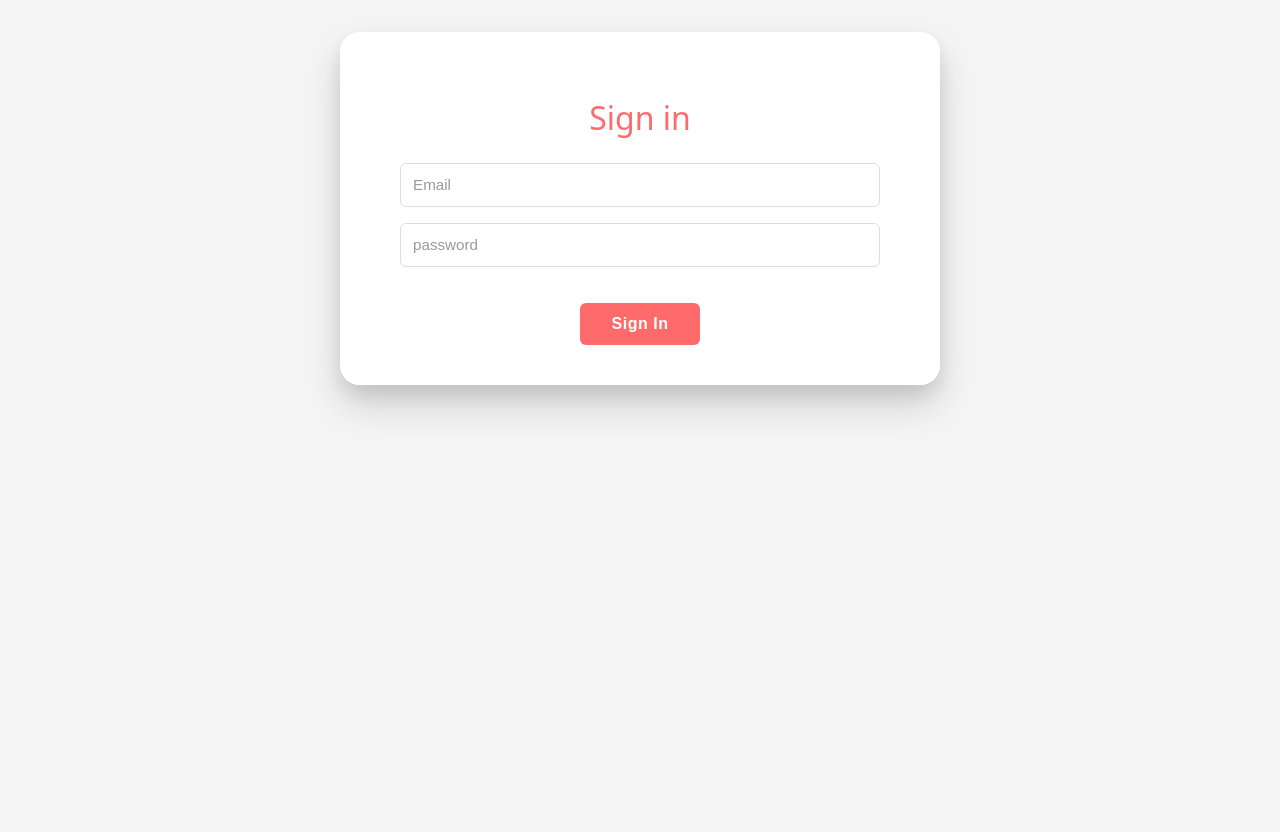
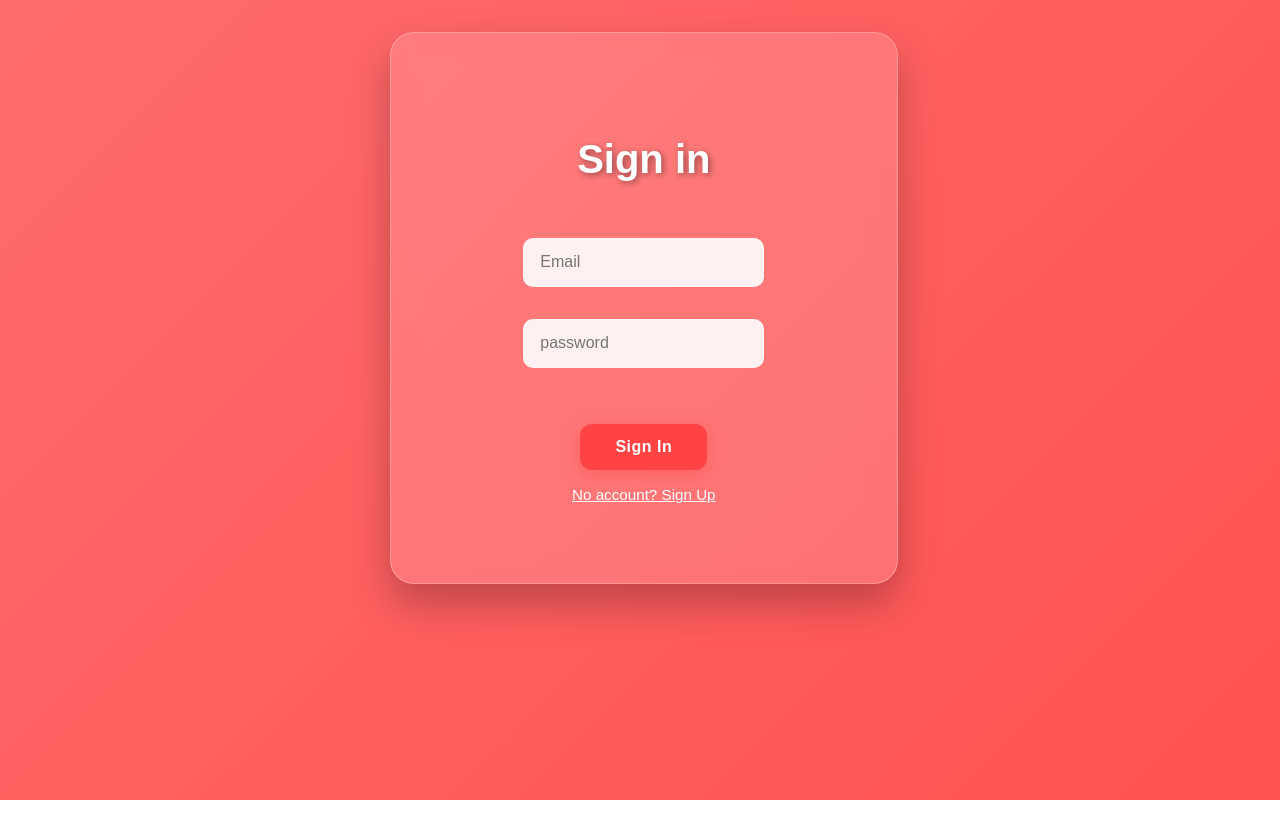
Before and after one commit to Ali-Khan04/FocusBoard, a React (Vite) app: page /signIn in a window 1280 px wide. After the commit the page ends 800 px from the top, so only its background shows below. Built offline with nearby package versions, Linux system fonts and the light colour scheme.

Commit message:
style: align auth pages with welcome page design

```diff
--- a/src/CSS/signUp.css
+++ b/src/CSS/signUp.css
@@ -1,36 +1,55 @@
+body {
+  margin: 0;
+  min-height: 100vh;
+  display: flex;
+  justify-content: center;
+  align-items: center;
+  background: linear-gradient(135deg, #ff6b6b, #ff5252);
+  font-family: "Arial", sans-serif;
+}
+
 .sign-up-container,
 .sign-in-container {
   display: flex;
   flex-direction: column;
   justify-content: center;
   align-items: center;
+  padding: 5rem 8rem;
+  background: rgba(255, 255, 255, 0.15);
+  backdrop-filter: blur(12px);
+  border-radius: 24px;
+  box-shadow: 0 20px 40px rgba(0, 0, 0, 0.25);
+  border: 1px solid rgba(255, 255, 255, 0.25);
+  min-width: 500px;
   max-width: 600px;
-  margin: 2rem auto;
-  padding: 2.5rem;
-  background: rgba(255, 255, 255, 0.95);
-  backdrop-filter: blur(10px);
-  border-radius: 20px;
-  box-shadow: 0 20px 40px rgba(0, 0, 0, 0.15), 0 10px 20px rgba(0, 0, 0, 0.1),
-    inset 0 1px 0 rgba(255, 255, 255, 0.6);
+  width: 90%;
+  margin: 2rem;
 }
 
-.sign-up-container .sign-in-container h1 {
+.sign-up-container h1,
+.sign-in-container h1 {
   text-align: center;
   margin-bottom: 2rem;
-  font-size: 2rem;
+  font-size: 2.5rem;
   font-weight: 700;
-  color: #fe3e3e;
+  color: white;
+  text-shadow: 2px 2px 6px rgba(0, 0, 0, 0.4);
 }
 
+/* Inputs */
 input[type="text"],
 input[type="email"],
 input[type="password"] {
-  width: 30rem;
-  padding: 0.75rem;
-  border: 1px solid #ddd;
-  border-radius: 6px;
+  width: 100%;
+  max-width: 35rem;
+  padding: 0.9rem 1rem;
+  border: 1px solid rgba(255, 255, 255, 0.4);
+  border-radius: 10px;
   font-size: 1rem;
+  background: rgba(255, 255, 255, 0.9);
+  color: #333;
   transition: all 0.3s ease;
+  margin-bottom: 1rem;
 }
 
 input[type="text"]:focus,
@@ -38,35 +57,41 @@ input[type="email"]:focus,
 input[type="password"]:focus {
   outline: none;
   border-color: #ff6b6b;
-  background: #fff9f9;
+  background: #fff;
   transform: translateY(-1px);
-  box-shadow: 0 4px 8px rgba(255, 107, 107, 0.15);
+  box-shadow: 0 4px 10px rgba(255, 107, 107, 0.25);
 }
 
-input[type="text"]::placeholder,
-input[type="email"]::placeholder,
-input[type="password"]::placeholder {
-  color: #999;
-  font-size: 0.95rem;
-}
+.button-sign {
+  margin-top: 1.5rem;
+  padding: 0.9rem 2.2rem;
+  background-color: #fd4343;
 
-button {
-  margin-top: 20px;
-  padding: 0.75rem 2rem;
-  background: #ff6b6b;
-  color: white;
   border: none;
-  border-radius: 6px;
+  border-radius: 12px;
   font-size: 1rem;
   cursor: pointer;
   align-self: center;
   transition: all 0.3s ease;
   font-weight: 600;
   letter-spacing: 0.5px;
+  box-shadow: 0 4px 15px rgba(255, 68, 68, 0.4);
 }
 
-button:hover {
-  background: #ff5252;
+.button-sign:hover {
+  background-color: #f82727;
   transform: translateY(-2px);
-  box-shadow: 0 8px 16px rgba(255, 107, 107, 0.3);
+  box-shadow: 0 8px 25px rgba(255, 68, 68, 0.5);
 }
+
+a {
+  margin-top: 1rem;
+  color: white;
+  text-decoration: underline;
+  font-size: 0.95rem;
+  transition: color 0.3s ease;
+}
+
+a:hover {
+  color: #ffeaea;
+}
--- a/src/pages/SignIn.jsx
+++ b/src/pages/SignIn.jsx
@@ -1,4 +1,5 @@
 import "../CSS/signUp.css";
+import { Link } from "react-router-dom";
 function SignIn() {
   return (
     <div className="sign-in-container">
@@ -6,8 +7,9 @@ function SignIn() {
       <form>
         <input type="email" required placeholder="Email" />
         <input type="password" required placeholder="password" />
-        <button>Sign In</button>
+        <button className="button-sign">Sign In</button>
       </form>
+      <Link to="/signup">No account? Sign Up</Link>
     </div>
   );
 }
--- a/src/pages/SignUp.jsx
+++ b/src/pages/SignUp.jsx
@@ -61,7 +61,7 @@ function SignUp() {
           value={formData.password}
           onChange={handleFormData}
         />
-        <button>SignUp</button>
+        <button className="button-sign">SignUp</button>
       </form>
       <Link to="/signin">Already have an account? Sign In</Link>
       {errorMsg && <p className="error-message">{errorMsg}</p>}
```
